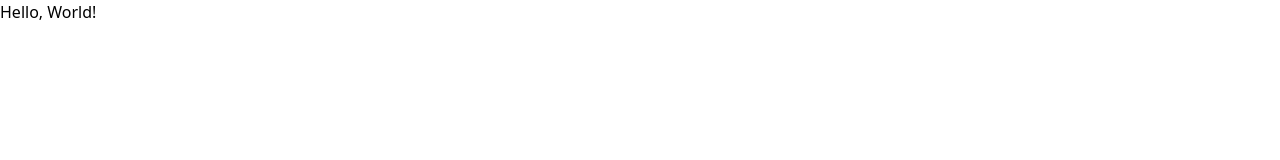
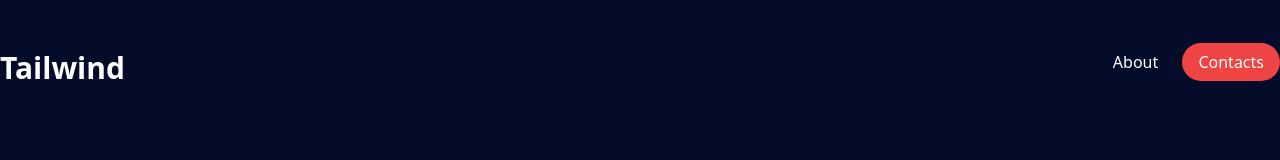
Before and after one commit to BogdanGlazkov/tailwindcss-grid, a website: page index.html in a window 1280 px wide. Drawn offline with Linux system fonts and the light colour scheme.

Commit message:
Add header

```diff
--- a/index.html
+++ b/index.html
@@ -1,12 +1,22 @@
 <!DOCTYPE html>
-<html lang="en">
+<html lang="en" class="dark">
   <head>
     <meta charset="UTF-8" />
     <meta name="viewport" content="width=device-width, initial-scale=1.0" />
     <title>Grid TailwindCSS</title>
     <link rel="stylesheet" href="./css/style.css" />
   </head>
-  <body>
-    <h1>Hello, World!</h1>
+  <body class="bg-green-600 dark:bg-mainColor dark:text-white">
+    <header class="container mx-auto">
+      <div class="flex justify-between pt-big">
+        <span class="font-bold text-3xl">Tailwind</span>
+        <div class="space-x-5">
+          <a href="#" class="hover:underline">About</a>
+          <a href="#" class="bg-red-500 py-2 px-4 rounded-full hover:bg-red-700"
+            >Contacts</a
+          >
+        </div>
+      </div>
+    </header>
   </body>
 </html>
--- a/tailwind.config.js
+++ b/tailwind.config.js
@@ -1,8 +1,16 @@
 /** @type {import('tailwindcss').Config} */
 module.exports = {
   content: ["./**/*.html"],
+  darkMode: "class",
   theme: {
-    extend: {},
+    extend: {
+      colors: {
+        mainColor: "#050c2a",
+      },
+      padding: {
+        big: "50px",
+      },
+    },
   },
   plugins: [],
 };
```
Also changed, not shown: css/style.css.
